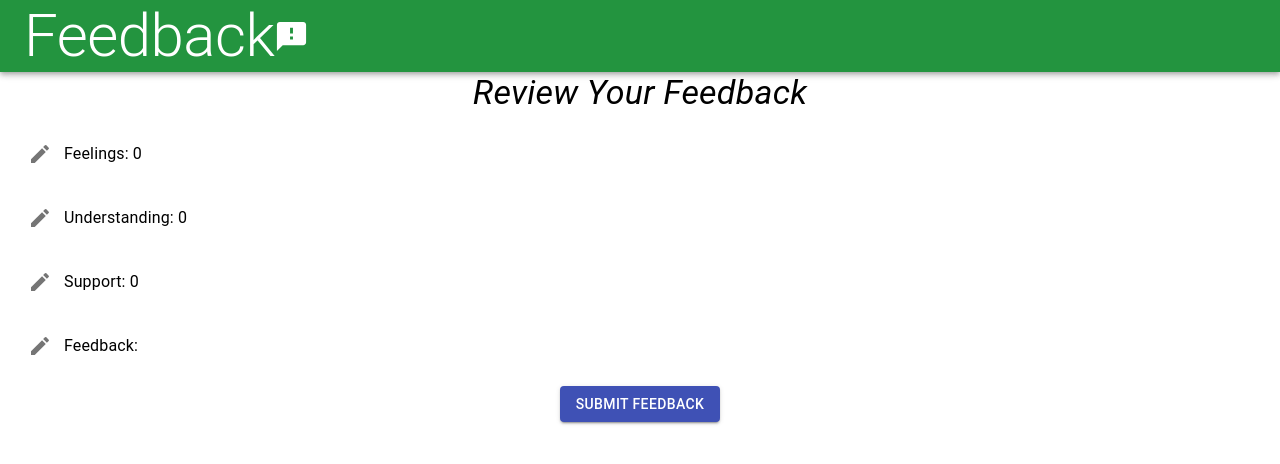
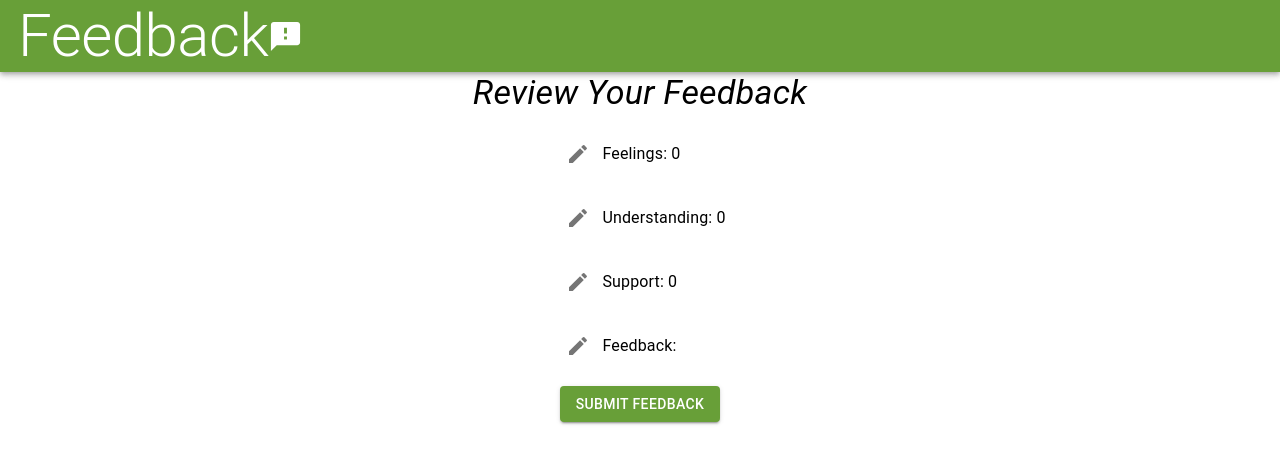
Before and after one commit to jappelgren/redux-feedback-loop, a React (Create React App) app: page /#/review in a window 1280 px wide. Shown: the top 464 px of the page. Built offline with nearby package versions, Linux system fonts and the light colour scheme.

Commit message:
Added custom theme for material ui

```diff
--- a/src/components/Admin/Admin.js
+++ b/src/components/Admin/Admin.js
@@ -49,7 +49,7 @@ export default function Admin() {
     }, [])
 
     return (
-        <div>
+        <div className="table-container">
             <TableContainer component={Paper}>
                 <Table aria-label="simple table">
                     <TableHead>
--- a/src/components/App/App.css
+++ b/src/components/App/App.css
@@ -21,3 +21,20 @@
 h4 {
   font-style: italic;
 }
+
+.feedback-container {
+  padding-left: 25%;
+  padding-right: 25%;
+}
+
+.review-container {
+  display: flex;
+  flex-direction: column;
+  padding-left: 25%;
+  padding-right: 25%;
+  align-items: center;
+}
+
+.table-container {
+  padding: 5%;
+}
--- a/src/components/App/App.jsx
+++ b/src/components/App/App.jsx
@@ -9,9 +9,25 @@ import SubmitConfirm from '../SubmitConfirm/SubmitConfirm';
 import SupportRating from '../SupportRating/SupportRating';
 import UnderstandingRating from '../UnderstandingRating/UnderstandingRating';
 import Admin from '../Admin/Admin';
+import { ThemeProvider } from '@material-ui/core';
+import { createMuiTheme } from '@material-ui/core/styles';
+import lightGreen from '@material-ui/core/colors/lightGreen';
+
+const theme = createMuiTheme({
+  palette: {
+    primary: {
+      main: lightGreen[700],
+    },
+    secondary: {
+      main: '#95379e',
+    },
+  },
+  spacing: 6,
+});
 
 function App() {
   return (
+    <ThemeProvider theme={theme}>
       <Router>
         <div className="App">
           <Header />
@@ -24,6 +40,7 @@ function App() {
           <Route path="/admin" component={Admin} />
         </div>
       </Router>
+    </ThemeProvider>
   );
 }
 
--- a/src/components/FeedbackForm/FeedbackForm.js
+++ b/src/components/FeedbackForm/FeedbackForm.js
@@ -16,7 +16,7 @@ export default function FeedbackForm() {
     }
     console.log(feedbackReducer)
     return (
-        <div>
+        <div className="feedback-container">
             <form>
                 <Typography variant="h4">Any comments you want to leave?</Typography>
                 <br />
--- a/src/components/FeelingRating/FeelingRating.js
+++ b/src/components/FeelingRating/FeelingRating.js
@@ -71,7 +71,6 @@ export default function FeelingRating() {
         dispatch({ type: 'SET_FEELING', payload: value })
         history.push(route)
     }
-    console.log(value)
 
     return (
         <div>
--- a/src/components/Header/Header.js
+++ b/src/components/Header/Header.js
@@ -3,17 +3,13 @@ import FeedbackIcon from '@material-ui/icons/Feedback';
 
 export default function Header() {
     return (
-        // <header className='App-header'>
-        //     <h1 className='App-title'>Feedback!</h1>
-        //     <h4>Don't forget it!</h4>
-        // </header>
-        <AppBar position="static" style={{ backgroundColor: "#23943f" }}>
+        <AppBar position="static">
             <Toolbar>
                 <Typography variant="h2" >
                     Feedback
                 </Typography>
                 <FeedbackIcon fontSize="large" />
             </Toolbar>
-        </AppBar>
+        </AppBar >
     )
 }
--- a/src/components/ReviewInfo/ReviewInfo.js
+++ b/src/components/ReviewInfo/ReviewInfo.js
@@ -21,7 +21,7 @@ export default function ReviewInfo() {
         })
     }
     return (
-        <div>
+        <div className="review-container">
             <Typography variant="h4">Review Your Feedback</Typography>
             <List component="nav" aria-label="main mailbox folders">
                 <ListItem button>
```
Lines whose indentation alone changed are shown as unchanged.
